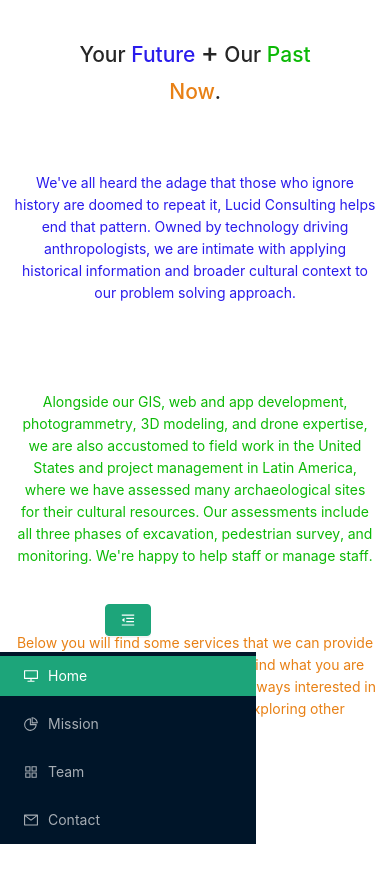
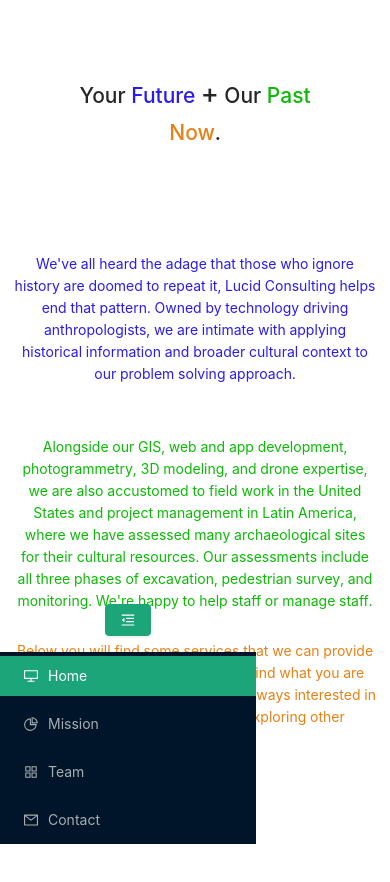
Before and after one commit to CJLucido/Lucid-Consulting, a React (Create React App) app in the folder lucid-fe/: page /mission in a window 390 px wide. Shown: the top 882 px of the page. Before the commit the page ends 858 px from the top, so only its background shows below. Built offline with nearby package versions, Linux system fonts and the light colour scheme.

Commit message:
added a row to mission mobile so that the bottom paragraph could be read

```diff
--- a/lucid-fe/public/less/pg-mission.less
+++ b/lucid-fe/public/less/pg-mission.less
@@ -17,7 +17,7 @@ section#mission
         .grid-mission{
             display: grid;
                 grid-template-columns: 1fr;
-                grid-template-rows: auto;
+                grid-template-rows: 1fr 1fr 1fr 1fr 1fr;
              margin: 1em;
              grid-gap: 0em;
              min-height: 100vh;
--- a/lucid-fe/src/index.css
+++ b/lucid-fe/src/index.css
@@ -177,7 +177,7 @@ section#mission .grid-mission {
   .grid-mission {
     display: grid;
     grid-template-columns: 1fr;
-    grid-template-rows: auto;
+    grid-template-rows: 1fr 1fr 1fr 1fr 1fr;
     margin: 1em;
     grid-gap: 0em;
     min-height: 100vh;
```
